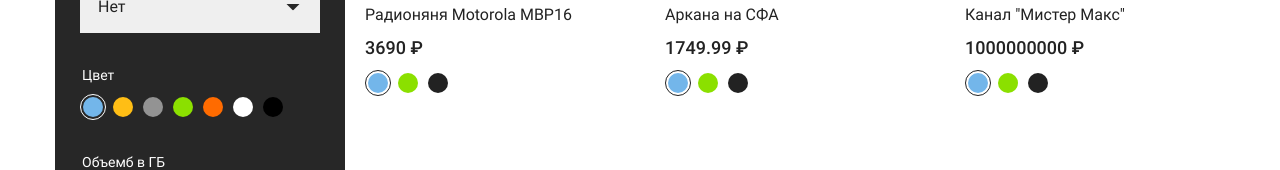
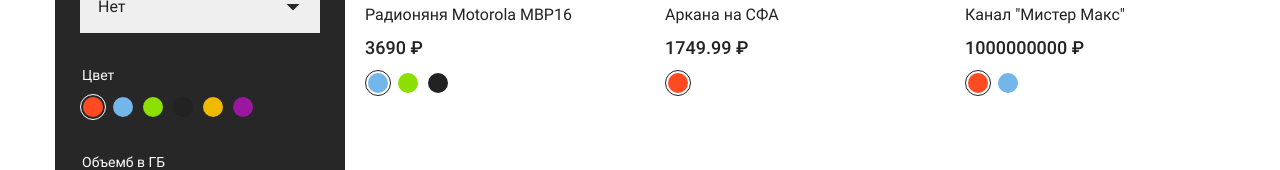
Before and after one commit to Waljunye/shop-vue, a Vue app: page / in a window 1280 px wide. Shown: the part 591-761 px from the top of the page. Built offline with nearby package versions, Linux system fonts and the light colour scheme.

Commit message:
Color navigation released

```diff
--- a/src/App.vue
+++ b/src/App.vue
@@ -13,7 +13,8 @@
       <AsideFilter
         :category-id.sync="filterCategoryId"
         :price-from.sync="filterPriceFrom"
-        :price-to.sync="filterPriceTo"></AsideFilter>
+        :price-to.sync="filterPriceTo"
+        :color-id.sync="filterColorId"></AsideFilter>
       <section class="catalog">
         <ProductList :products="products"/>
         <BasePagination v-model="page" :count="countProducts" :per-page="productsPerPage"/>
@@ -36,6 +37,7 @@
       filterPriceFrom: 0,
       filterPriceTo: 0,
       filterCategoryId: 0,
+      filterColorId: 0,
       page: 1,
       productsPerPage: 3,
     };
@@ -54,6 +56,10 @@
       if (this.filterCategoryId) {
         filteredProducts = filteredProducts
           .filter((product) => product.category.includes(this.filterCategoryId));
+      }
+      if (this.filterColorId) {
+        filteredProducts = filteredProducts
+          .filter((product) => product.colors.includes(this.filterColorId));
       }
       return filteredProducts;
     },
--- a/src/components/AsideFilter.vue
+++ b/src/components/AsideFilter.vue
@@ -43,54 +43,18 @@
       <fieldset class="form__block">
         <legend class="form__legend">Цвет</legend>
         <ul class="colors">
-          <li class="colors__item">
+          <li class="colors__item" v-for="colorItem in colors" :key="colorItem.id">
             <label class="colors__label">
               <input
                 class="colors__radio sr-only"
                 type="radio"
                 name="color"
-                value="#73B6EA"
-                checked="">
-              <span class="colors__value" style="background-color: #73B6EA;">
+                :value="colorItem.id"
+                :checked="colorItem.id === 1? 'checked': ''"
+                @click="setCurrentColor">
+              <span class="colors__value" :style="{backgroundColor: colorItem.color}">
                   </span>
             </label>
-          </li>
-          <li class="colors__item">
-            <label class="colors__label">
-              <input class="colors__radio sr-only" type="radio" name="color" value="#FFBE15">
-              <span class="colors__value" style="background-color: #FFBE15;">
-                  </span>
-            </label>
-          </li>
-          <li class="colors__item">
-            <label class="colors__label">
-              <input class="colors__radio sr-only" type="radio" name="color" value="#939393">
-              <span class="colors__value" style="background-color: #939393;">
-                </span></label>
-          </li>
-          <li class="colors__item">
-            <label class="colors__label">
-              <input class="colors__radio sr-only" type="radio" name="color" value="#8BE000">
-              <span class="colors__value" style="background-color: #8BE000;">
-                </span></label>
-          </li>
-          <li class="colors__item">
-            <label class="colors__label">
-              <input class="colors__radio sr-only" type="radio" name="color" value="#FF6B00">
-              <span class="colors__value" style="background-color: #FF6B00;">
-                </span></label>
-          </li>
-          <li class="colors__item">
-            <label class="colors__label">
-              <input class="colors__radio sr-only" type="radio" name="color" value="#FFF">
-              <span class="colors__value" style="background-color: #FFF;">
-                </span></label>
-          </li>
-          <li class="colors__item">
-            <label class="colors__label">
-              <input class="colors__radio sr-only" type="radio" name="color" value="#000">
-              <span class="colors__value" style="background-color: #000;">
-                </span></label>
           </li>
         </ul>
       </fieldset>
@@ -180,15 +144,17 @@
 
 <script>
 import categories from '../data/categories';
+import colors from '../data/colors';
 
 export default {
   name: 'AsideFilter',
-  props: ['priceFrom', 'priceTo', 'categoryId'],
+  props: ['priceFrom', 'priceTo', 'categoryId', 'colorId'],
   data() {
     return {
       currentPriceTo: 0,
       currentPriceFrom: 0,
       currentCategoryId: 0,
+      currentColorId: 0,
     };
   },
   methods: {
@@ -196,6 +162,10 @@
       this.$emit('update:priceFrom', this.currentPriceTo);
       this.$emit('update:priceTo', this.currentPriceFrom);
       this.$emit('update:categoryId', this.currentCategoryId);
+      this.$emit('update:colorId', this.currentColorId);
+    },
+    setCurrentColor(colorDOMElement) {
+      this.currentColorId = parseInt(colorDOMElement.target.value, 10);
     },
     toDefault() {
       this.$emit('update:priceFrom', 0);
@@ -210,6 +180,13 @@
     categories() {
       return categories;
     },
+    colors() {
+      return colors.map((color) => {
+        // eslint-disable-next-line no-param-reassign
+        color.selected = false;
+        return color;
+      });
+    },
   },
 };
 </script>
--- a/src/components/BasePagination.vue
+++ b/src/components/BasePagination.vue
@@ -67,9 +67,10 @@
       return this.page === 1;
     },
     isToNextPageHidden() {
-      return Math.round(this.count / this.perPage) === 1
+      // eslint-disable-next-line no-bitwise
+      return Math.round(this.count / this.perPage) === 1 && this.count / this.perPage < 1
         ? true
-        : this.page === (this.count / this.perPage);
+        : this.page === Math.ceil(this.count / this.perPage);
     },
   },
 };
--- a/src/components/ProductItem.vue
+++ b/src/components/ProductItem.vue
@@ -15,40 +15,16 @@
             </span>
     <form>
       <ul class="colors colors--black">
-        <li class="colors__item">
+        <li class="colors__item" v-for="colorId in product.colors" :key="colorId">
           <label class="colors__label">
             <input
               class="colors__radio sr-only"
               type="radio"
               name="color-1"
-              value="#73B6EA"
+              :value="colors[colorId -  1].color"
               checked="checked"
               v-model="color">
-            <span class="colors__value" style="background-color: #73B6EA;">
-                    </span>
-          </label>
-        </li>
-        <li class="colors__item">
-          <label class="colors__label">
-            <input
-              class="colors__radio sr-only"
-              type="radio"
-              name="color-1"
-              value="#8BE000"
-              v-model="color">
-            <span class="colors__value" style="background-color: #8BE000;">
-                    </span>
-          </label>
-        </li>
-        <li class="colors__item">
-          <label class="colors__label">
-            <input
-              class="colors__radio sr-only"
-              type="radio"
-              name="color-1"
-              value="#222"
-              v-model="color">
-            <span class="colors__value" style="background-color: #222;">
+            <span class="colors__value" :style="{backgroundColor: colors[colorId -  1].color}">
                     </span>
           </label>
         </li>
@@ -58,13 +34,20 @@
 </template>
 
 <script>
+import colors from '../data/colors';
+
 export default {
   name: 'CatalogItem',
   props: ['product'],
   data() {
     return {
-      color: '#73B6EA',
+      color: colors[this.product.colors[0] - 1].color,
     };
+  },
+  computed: {
+    colors() {
+      return colors;
+    },
   },
 };
 </script>
--- /dev/null
+++ b/src/data/colors.js
@@ -0,0 +1,32 @@
+export default [
+  {
+    id: 1,
+    color: '#ff4a22',
+    colorName: 'red',
+  },
+  {
+    id: 2,
+    color: '#73B6EA',
+    colorName: 'blue',
+  },
+  {
+    id: 3,
+    color: '#8BE000',
+    colorName: 'green',
+  },
+  {
+    id: 4,
+    color: '#222',
+    colorName: 'black',
+  },
+  {
+    id: 5,
+    color: '#f0b900',
+    colorName: 'yellow',
+  },
+  {
+    id: 6,
+    color: '#9b17a0',
+    colorName: 'purple',
+  },
+];
--- a/src/data/products.js
+++ b/src/data/products.js
@@ -5,6 +5,7 @@
     price: '3690',
     image: '/img/radio.jpg',
     category: [1],
+    colors: [2, 3, 4],
   },
   {
     id: 2,
@@ -12,6 +13,7 @@
     price: '1749.99',
     image: 'https://i.ytimg.com/vi/auqEcCJ3m5M/maxresdefault.jpg',
     category: [1, 2],
+    colors: [1],
   },
   {
     id: 3,
@@ -19,6 +21,7 @@
     price: '1000000000',
     image: 'https://yt3.ggpht.com/ytc/AKedOLQlsO4M7euEauB5gnkAMbpjpF8NYhgZKyNrgfo-Dg=s176-c-k-c0x00ffffff-no-rj-mo',
     category: [1],
+    colors: [1, 2],
   },
   {
     id: 4,
@@ -26,6 +29,7 @@
     price: '435',
     image: 'https://itc.ua/wp-content/uploads/2021/03/valheim.jpg',
     category: [2],
+    colors: [2, 3],
   },
   {
     id: 5,
@@ -33,6 +37,7 @@
     price: '36900',
     image: '/img/radio.jpg',
     category: [1],
+    colors: [2, 3, 4],
   },
   {
     id: 6,
@@ -40,6 +45,7 @@
     price: '40000',
     image: 'https://cryptocurrency.tech/wp-content/uploads/2020/01/binance-futures.png',
     category: [1],
+    colors: [5],
   },
   {
     id: 7,
@@ -47,6 +53,7 @@
     price: '416 999',
     image: 'https://www.gigabyte.com/FileUpload/Global/KeyFeature/1621/innergigabyteimages/kf-img.png',
     category: [1, 2],
+    colors: [4, 6],
   },
   {
     id: 8,
@@ -54,6 +61,7 @@
     price: '59',
     image: 'https://www.aqualeader.ru/images/stories/virtuemart/product/4605674000064.webp',
     category: [3],
+    colors: [3],
   },
   {
     id: 9,
@@ -61,5 +69,6 @@
     price: '49',
     image: 'https://imgproxy.sbermarket.ru/imgproxy/size-500-500/aHR0cHM6Ly9zYmVybWFya2V0LnJ1L3NwcmVlL3Byb2R1Y3RzLzgzNDM1L29yaWdpbmFsLzg5NjE2LmpwZWc_MTYxNzg5ODY4Mw.jpg',
     category: [3],
+    colors: [1, 5],
   },
 ];
```
